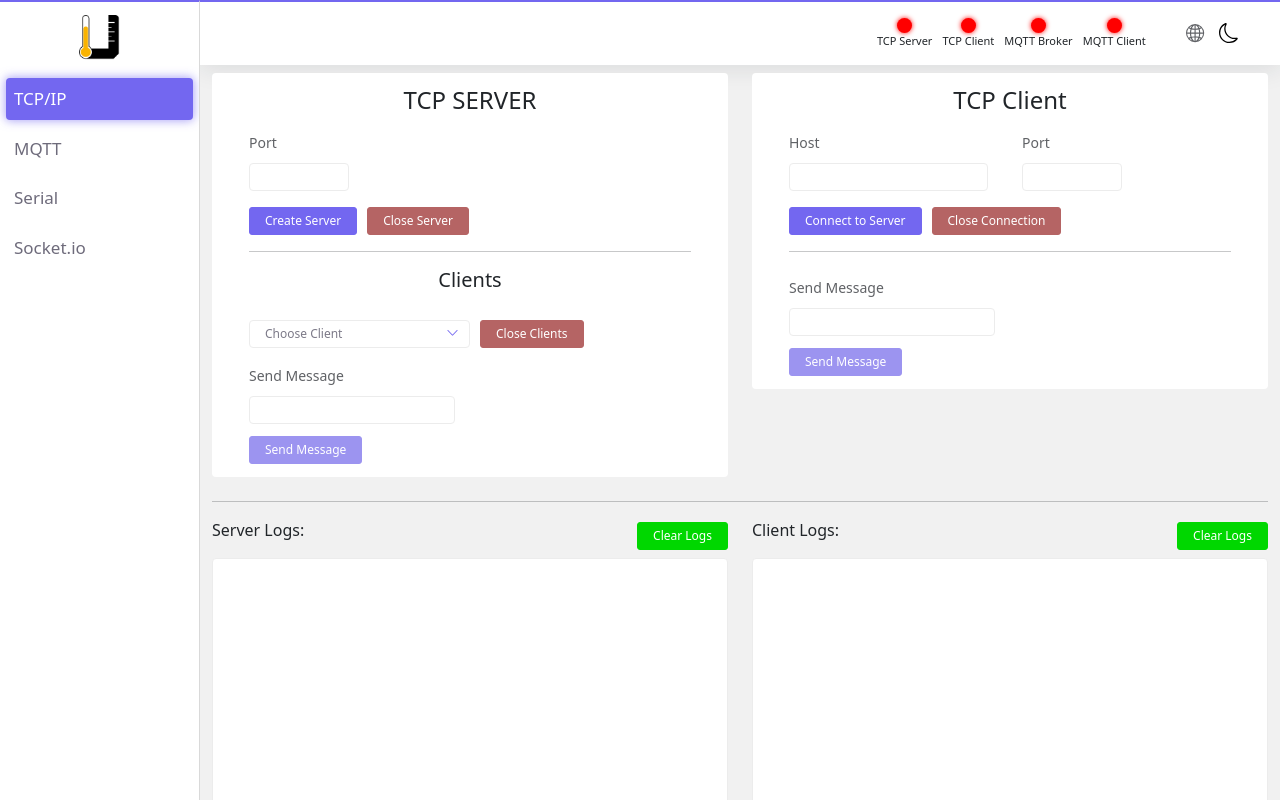
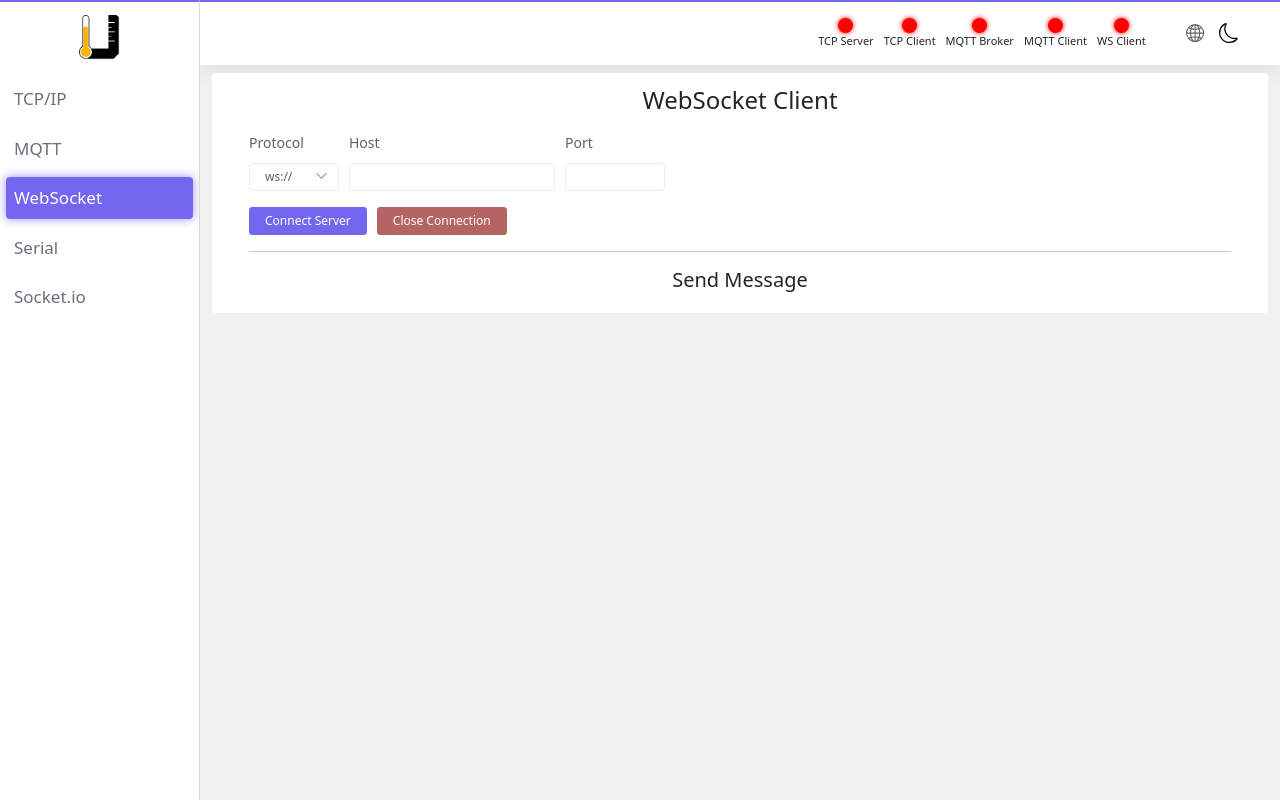
Before and after one commit to sefaun/communication-tools, a Vue app: page /websocket in a window 1280 px wide. Before the commit this address led to /tcp. Built offline with nearby package versions, Linux system fonts and the light colour scheme.

Commit message:
websocket connection tarafı yapıldıç

```diff
--- a/src/layout/Navbar/Navbar.vue
+++ b/src/layout/Navbar/Navbar.vue
@@ -62,6 +62,23 @@
             }"
           ></div>
           <div class="texts-dark font">MQTT Client</div>
+        </div>
+        <!--WebSocket Client-->
+        <div class="d-grid justify-content-center mr-1">
+          <div
+            class="status-light"
+            :style="{
+              backgroundColor: websocket_client_server_status
+                ? 'rgb(0, 215, 0)'
+                : 'rgb(255, 0, 0)',
+              boxShadow: `0 0 5px ${
+                websocket_client_server_status
+                  ? 'rgb(0, 215, 0)'
+                  : 'rgb(255, 0, 0)'
+              }`,
+            }"
+          ></div>
+          <div class="texts-dark font">WS Client</div>
         </div>
       </div>
       <div class="myNavbar-links">
@@ -133,6 +150,7 @@ export default {
       tcp_client_server_status: "getTCPClientServerStatus",
       mqtt_broker_status: "getMQTTBrokerStatus",
       mqtt_client_server_status: "getMQTTClientServerStatus",
+      websocket_client_server_status: "getWebSocketClientServerStatus",
     }),
   },
   created() {
--- a/src/layout/SideBar/sidebarContents.js
+++ b/src/layout/SideBar/sidebarContents.js
@@ -8,6 +8,10 @@ export default [
     path: "/mqtt",
   },
   {
+    name: "sidebar.websocket",
+    path: "/websocket",
+  },
+  {
     name: "sidebar.serial",
     path: "/serial",
   },
--- a/src/locales/lang/en.json
+++ b/src/locales/lang/en.json
@@ -36,6 +36,7 @@
   "sidebar": {
     "tcp": "TCP/IP",
     "mqtt": "MQTT",
+    "websocket": "WebSocket",
     "serial": "Serial",
     "socket_io": "Socket.io"
   },
@@ -80,5 +81,12 @@
       "message": "Message",
       "publish": "Publish"
     }
+  },
+  "websocket": {
+    "client": {
+      "connect_to_server": "Connect Server",
+      "close_connection": "Close Connection",
+      "send_message_to_server": "Send Message"
+    }
   }
 }
--- a/src/locales/lang/tr.json
+++ b/src/locales/lang/tr.json
@@ -36,6 +36,7 @@
   "sidebar": {
     "tcp": "TCP/IP",
     "mqtt": "MQTT",
+    "websocket": "WebSocket",
     "serial": "Serial",
     "socket_io": "Socket.io"
   },
@@ -80,5 +81,12 @@
       "message": "Mesaj",
       "publish": "Mesaj Gönder"
     }
+  },
+  "websocket": {
+    "client": {
+      "connect_to_server": "Server'a Bağlan",
+      "close_connection": "Bağlantıyı Sonlandır",
+      "send_message_to_server": "Mesaj Gönder"
+    }
   }
 }
--- a/src/router/pages.js
+++ b/src/router/pages.js
@@ -10,6 +10,11 @@ export default [
     component: () => import('../views/MQTT/Index.vue'),
   },
   {
+    path: '/websocket',
+    name: 'WebSocket',
+    component: () => import('../views/WebSocket/Index.vue'),
+  },
+  {
     path: '/serial',
     name: 'Serial',
     component: () => import('../views/Serial/Index.vue'),
--- /dev/null
+++ b/src/store/WebSocket/WebSocketClient.js
@@ -0,0 +1,112 @@
+import moment from "moment"
+
+export default {
+  state: {
+    websocket: "",
+    websocket_client_protocol: "ws",
+    websocket_client_host: "",
+    websocket_client_port: "",
+    print_websocket_client_messages: "",
+    websocket_client_server_status: false,
+    websocket_client_connection_status: false
+  },
+  mutations: {
+    setWebSocketClient(state) {
+      state.websocket = new WebSocket(`${state.websocket_client_protocol}://${state.websocket_client_host}:${state.websocket_client_port}`)
+    },
+    setWebSocketClientProtocol(state, data) {
+      state.websocket_client_protocol = data
+    },
+    setWebSocketClientHost(state, data) {
+      state.websocket_client_host = data
+    },
+    setWebSocketClientPort(state, data) {
+      state.websocket_client_port = data
+    },
+    setWebSocketClientServerStatus(state, data) {
+      state.websocket_client_server_status = data
+    },
+    setWebSocketClientConnectionStatus(state, data) {
+      state.websocket_client_connection_status = data
+    },
+    setWebSocketClientServerMessageLog(state, data) {
+      state.print_websocket_client_messages += `${moment().format("HH:mm:ss")} -> Server: ${data}\r`;
+    },
+    setWebSocketClientMessageLog(state, data) {
+      state.print_websocket_client_messages += `${moment().format("HH:mm:ss")} -> Me(Client): ${data}\r`;
+    },
+    clearWebSocketClientMessageLogs(state) {
+      state.print_websocket_client_messages = ""
+    },
+    clearWebSocketClient(state) {
+      state.websocket = ""
+    }
+  },
+  actions: {
+    createWebSocketClientConnection({ commit, state }) {
+
+      commit("setWebSocketClientConnectionStatus", true)
+      commit("setWebSocketClient")
+
+      state.websocket.onopen = function () {
+        commit("setWebSocketClientServerStatus", true)
+        commit("setWebSocketClientConnectionStatus", false)
+        console.log("websocket Connected...");
+      };
+
+      state.websocket.onmessage = function (data) {
+        console.log(data)
+        commit("setWebSocketClientServerMessageLog", data.data)
+      };
+
+      state.websocket.onclose = function () {
+        console.log("websocket Connection is closed...");
+        state.websocket.close();
+        commit("clearWebSocketClient")
+        commit("setWebSocketClientConnectionStatus")
+        commit("setWebSocketClientServerStatus", false)
+        commit("setWebSocketClientConnectionStatus", false)
+      };
+
+      state.websocket.onerror = function (event) {
+        state.websocket.close();
+        console.log("websocket Connection is closed...");
+        commit("clearWebSocketClient")
+        commit("setWebSocketClientConnectionStatus")
+        commit("setWebSocketClientServerStatus", false)
+        commit("setWebSocketClientConnectionStatus", false)
+      };
+    },
+    sendWebSocketClientMessageToServer({ commit, state }, data) {
+      state.websocket.send(data);
+      commit("setWebSocketClientMessageLog", data)
+    },
+    closeWebSocketClientConnection({ commit, state }) {
+      //Close Client Connections
+      state.websocket.close();
+    },
+  },
+  getters: {
+    getWebSocketClient(state) {
+      return state.websocket
+    },
+    getWebSocketClientProtocol(state) {
+      return state.websocket_client_protocol
+    },
+    getWebSocketClientHost(state) {
+      return state.websocket_client_host
+    },
+    getWebSocketClientPort(state) {
+      return state.websocket_client_port
+    },
+    getWebSocketClientServerStatus(state) {
+      return state.websocket_client_server_status
+    },
+    getWebSocketClientConnectionStatus(state) {
+      return state.websocket_client_connection_status
+    },
+    getWebSocketClientMessageLog(state) {
+      return state.print_websocket_client_messages
+    },
+  }
+}
--- a/src/store/index.js
+++ b/src/store/index.js
@@ -7,6 +7,7 @@ import TCPServer from "./TCP/TCPServer"
 import TCPClient from "./TCP/TCPClient"
 import MQTTBroker from './MQTT/MQTTBroker'
 import MQTTClient from './MQTT/MQTTClient'
+import WebSocketClient from './WebSocket/WebSocketClient'
 
 Vue.use(Vuex)
 
@@ -79,7 +80,8 @@ const store = new Vuex.Store({
     TCPServer: TCPServer,
     TCPClient: TCPClient,
     MQTTBroker: MQTTBroker,
-    MQTTClient: MQTTClient
+    MQTTClient: MQTTClient,
+    WebSocketClient: WebSocketClient
   }
 })
 
--- /dev/null
+++ b/src/views/WebSocket/Index.vue
@@ -0,0 +1,24 @@
+<template>
+  <div class="container-fluid">
+    <div class="row justify-content-center mb-4">
+      <div class="col-12 mt-2">
+        <div class="my-card">
+          <Web-Socket-Client></Web-Socket-Client>
+        </div>
+      </div>
+    </div>
+  </div>
+</template>
+
+<script>
+import WebSocketClient from "./WebSocketClient.vue";
+
+export default {
+  components: {
+    WebSocketClient,
+  },
+};
+</script>
+
+<style>
+</style>
--- /dev/null
+++ b/src/views/WebSocket/WebSocketClient.vue
@@ -0,0 +1,149 @@
+<template>
+  <div class="container-fluid">
+    <div class="row justify-content-center text-center">
+      <div class="col-12">
+        <h4 class="texts-dark">WebSocket Client</h4>
+      </div>
+    </div>
+    <div class="row justify-content-start">
+      <div class="col-12 d-flex">
+        <el-form
+          label-position="top"
+          :inline="true"
+          class="demo-form-inline"
+          style="width: 100px"
+        >
+          <el-form-item label="Protocol">
+            <el-select
+              size="mini"
+              placeholder="Protocol"
+              v-model="protocol"
+              :disabled="websocket_client_server_status"
+            >
+              <el-option label="ws://" value="ws"></el-option>
+              <el-option label="wss://" value="wss"></el-option>
+            </el-select>
+          </el-form-item>
+        </el-form>
+        <el-form label-position="top" :inline="true" class="demo-form-inline">
+          <el-form-item :label="$t('tcp.client.host')">
+            <el-input
+              class="mb-2"
+              size="mini"
+              v-model="host"
+              :disabled="websocket_client_server_status"
+            ></el-input>
+          </el-form-item>
+        </el-form>
+        <el-form label-position="top" :inline="true" class="demo-form-inline">
+          <el-form-item label="Port">
+            <el-input
+              maxlength="5"
+              class="mb-2"
+              style="width: 100px"
+              size="mini"
+              v-model="port"
+              :disabled="websocket_client_server_status"
+            ></el-input>
+          </el-form-item>
+        </el-form>
+      </div>
+    </div>
+    <div class="row justify-content-start mt-1">
+      <div class="col-12">
+        <el-button
+          class="mr-1 mt-1"
+          size="mini"
+          type="special"
+          @click="createWebSocketClientConnection()"
+          :disabled="websocket_client_server_status"
+          :loading="websocket_client_connection_status"
+          >{{ $t("websocket.client.connect_to_server") }}</el-button
+        >
+        <el-button
+          class="m-0 mt-1"
+          size="mini"
+          type="danger"
+          @click="closeWebSocketClientConnection()"
+          :disabled="!websocket_client_server_status"
+          >{{ $t("websocket.client.close_connection") }}</el-button
+        >
+      </div>
+    </div>
+    <hr />
+    <div class="row justify-content-center text-center">
+      <div class="col-12">
+        <h5 class="texts-dark">
+          {{ $t("websocket.client.send_message_to_server") }}
+        </h5>
+      </div>
+    </div>
+  </div>
+</template>
+
+<script>
+import { mapGetters } from "vuex";
+
+export default {
+  data() {
+    return {
+      protocol: "wss",
+      host: "gecit.altin.in",
+      port: "8443",
+    };
+  },
+  watch: {
+    protocol: function (val) {
+      this.$store.commit("setWebSocketClientProtocol", val);
+    },
+    host: function (val) {
+      this.$store.commit("setWebSocketClientHost", val);
+    },
+    port: function (val) {
+      if (Number(val) > 65535) {
+        this.port = "65535";
+      }
+      if (val[0] === "0") {
+        this.port = "1";
+      }
+      if (isNaN(val)) {
+        this.port = val.slice(0, val.length - 1);
+      }
+      this.$store.commit("setWebSocketClientPort", this.port);
+    },
+  },
+  computed: {
+    ...mapGetters({
+      websocket_client_protocol: "getWebSocketClientProtocol",
+      websocket_client_host: "getWebSocketClientHost",
+      websocket_client_port: "getWebSocketClientPort",
+      websocket_client_server_status: "getWebSocketClientServerStatus",
+      websocket_client_connection_status: "getWebSocketClientConnectionStatus",
+    }),
+  },
+  created() {
+    this.synchronizeLogsFromVuex();
+  },
+  methods: {
+    createWebSocketClientConnection() {
+      if (this.protocol && this.host && this.port) {
+        this.$store.dispatch("createWebSocketClientConnection");
+      }
+    },
+    sendWebSocketClientMessageToServer() {
+      this.$store.dispatch("sendWebSocketClientMessageToServer");
+    },
+    closeWebSocketClientConnection() {
+      this.$store.dispatch("closeWebSocketClientConnection");
+    },
+    synchronizeLogsFromVuex() {
+      this.protocol = this.websocket_client_protocol;
+      this.host = this.websocket_client_host;
+      this.port = this.websocket_client_port;
+    },
+  },
+};
+</script>
+
+<style>
+</style>
```
